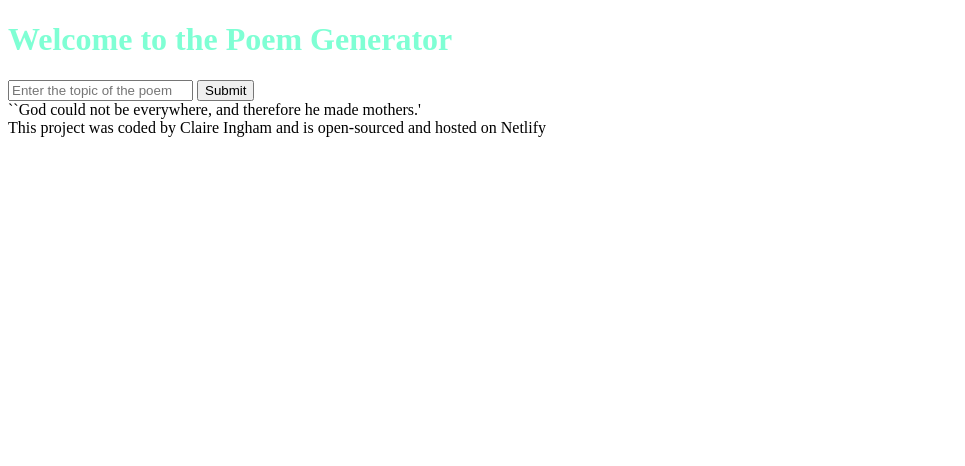
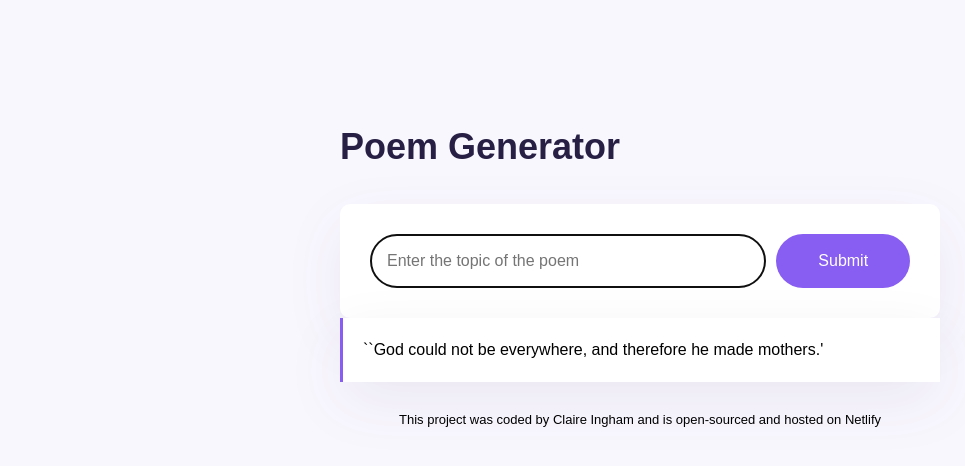
Before and after one commit to claireingham/Poem-Generator, a plain HTML site: page index.html in a window 1280 px wide. Shown: the whole page, without its empty margins (0-965 px from the left). Drawn offline with Linux system fonts and the light colour scheme.

Commit message:
Initial styling
CSS updated, links remain to be added.

```diff
--- a/index.html
+++ b/index.html
@@ -7,15 +7,24 @@
     <link rel="stylesheet" href="src/style.css" />
   </head>
   <body>
+    <div class="container">
       <header>
-      <h1>Welcome to the Poem Generator</h1>
+        <h1>Poem Generator</h1>
       </header>
       <main>
         <form>
-        <input type="text" placeholder="Enter the topic of the poem" />
-        <input type="submit" />
+          <input
+            class="instructions"
+            type="text"
+            placeholder="Enter the topic of the poem"
+            autofocus="required"
+            autocomplete="off"
+          />
+          <input class="submit-button" type="submit" />
         </form>
-      <div>``God could not be everywhere, and therefore he made mothers.'</div>
+        <div class="poem">
+          ``God could not be everywhere, and therefore he made mothers.'
+        </div>
       </main>
 
       <script src="src/index.js"></script>
@@ -28,5 +37,6 @@
         ></a>
         and hosted on Netlify
       </footer>
+    </div>
   </body>
 </html>
--- a/src/style.css
+++ b/src/style.css
@@ -1,6 +1,56 @@
 body {
-  background color: blue;
+  background-color: #f9f7fe;
+  font-family: Arial, Helvetica, sans-serif;
+}
+header {
+  margin-bottom: 30px;
 }
 h1 {
-    color:aquamarine;
+  font-weight: 800;
+  font-size: 36px;
+  line-height: 1.5;
+  color: #272044;
 }
+.container {
+  margin: 120px auto;
+  max-width: 600px;
+}
+form {
+  padding: 30px;
+  background-color: white;
+  border-radius: 10px;
+  display: flex;
+  box-shadow: 0px 20px 60px rgba(65, 50, 100, 0.08);
+}
+.instructions {
+  padding: 16px;
+  border: 1px solid rgba(39, 33, 66, 0.5);
+  width: 80%;
+  font-size: 16px;
+  border-radius: 50px;
+  line-height: 20px;
+  color: #272044;
+}
+.submit-button {
+  margin-left: 10px;
+  background: #885df1;
+  color: white;
+  border: none;
+  width: 150px;
+  font-size: 16px;
+  border-radius: 50px;
+  padding: 14px 24px;
+}
+.poem {
+  font-size: 16px;
+  background-color: white;
+  padding: 20px;
+  line-height: 24px;
+  border-left: 3px solid #885df1;
+  box-shadow: 0px 20px 60px rgba(65, 50, 100, 0.08);
+}
+footer {
+  text-align: center;
+  font-size: 13px;
+  margin-top: 30px;
+}
```
Lines whose indentation alone changed are shown as unchanged.
